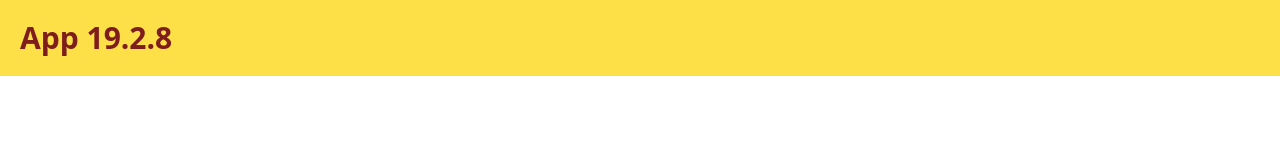
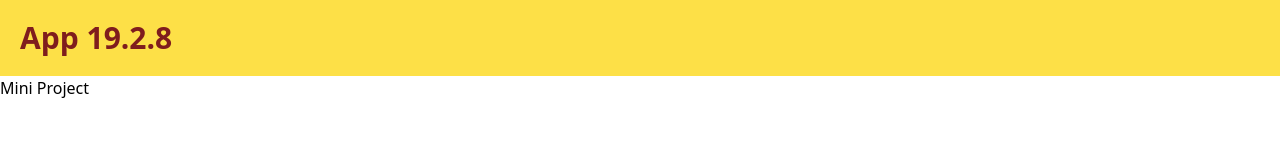
Before and after one commit to Tausifqureshi/MiniProject, a React (Vite) app: page / in a window 1280 px wide. Shown: the top 166 px of the page. Built offline with nearby package versions, Linux system fonts and the light colour scheme.

Commit message:
Mini Project

```diff
--- a/src/App.jsx
+++ b/src/App.jsx
@@ -6,6 +6,7 @@ function App() {
       <h1 className="text-3xl font-bold text-red-900 bg-yellow-300 p-5 ">
         App {version}
       </h1>
+      <h1>Mini Project </h1>
 
     </>
   );
```
